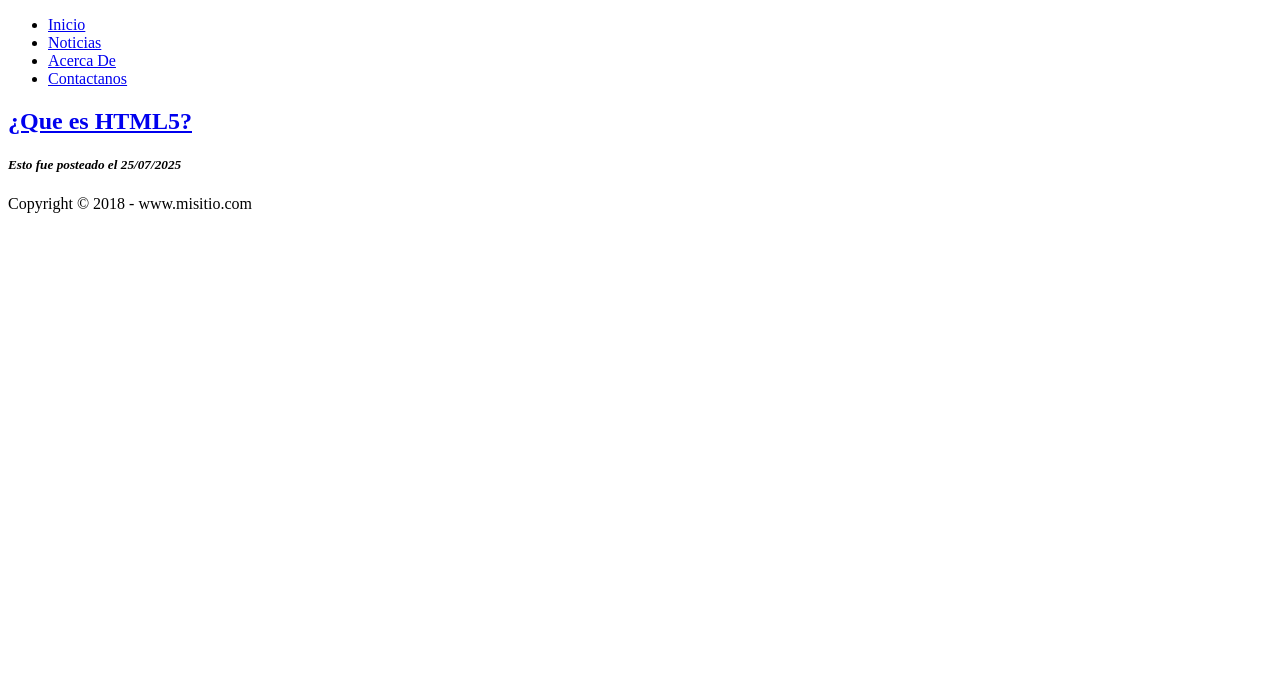
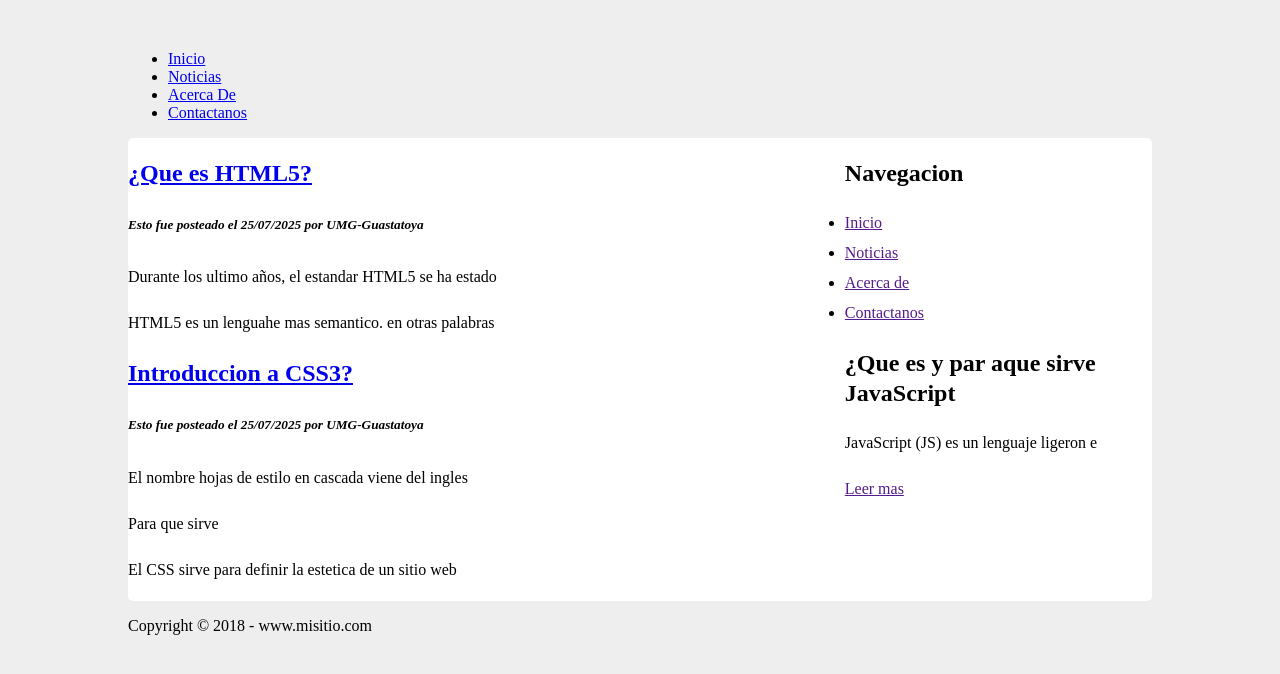
Before and after one commit to Josuemart555/WebPageHtml-CSS3, a plain HTML site: page View/index.html in a window 1280 px wide. Drawn offline with Linux system fonts and the light colour scheme.

Commit message:
second commit

```diff
--- /dev/null
+++ b/Content/estilo1.css
@@ -0,0 +1,19 @@
+body {
+    clear: both;
+    margin: 50px auto;
+    width: 80%;
+    text-align: left;
+    background-color: #EEE;
+}
+
+.Main {
+    background-color: #FFF;
+    border-radius: 5px;
+    overflow: hidden;
+    line-height: 30px;
+}
+
+.content {
+    width: 70%;
+    float: left;
+}
--- a/View/index.html
+++ b/View/index.html
@@ -6,6 +6,8 @@
     <meta name="viewport" content="width=device-width, initial-scale=1.0">
     <meta name="description" content="Mi primer pagina web css3">
     <meta name="keywords" content="HTML5. CSS3, Web, Diseño web, UMG">
+
+    <link rel="stylesheet" href="../Content/estilo1.css">
 
     <style>
 
@@ -39,10 +41,44 @@
                     <h2><a href="#">¿Que es HTML5?</a></h2>
                 </header>
                 <footer>
-                    <h5><i>Esto fue posteado el 25/07/2025</i></h5>
+                    <h5><i>Esto fue posteado el 25/07/2025 por UMG-Guastatoya</i></h5>
                 </footer>
+                <content>
+                    <p>Durante los ultimo años, el estandar HTML5 se ha estado</p>
+                    <p>HTML5 es un lenguahe mas semantico. en otras palabras</p>
+                </content>
+            </article>
+            <article class="Bottom">
+                <header>
+                    <h2><a href="#">Introduccion a CSS3?</a></h2>
+                </header>
+                <footer>
+                    <h5><i>Esto fue posteado el 25/07/2025 por UMG-Guastatoya</i></h5>
+                </footer>
+                <content>
+                    <p>El nombre hojas de estilo en cascada viene del ingles</p>
+                    <p>Para que sirve</p>
+                    <p>El CSS sirve para definir la estetica de un sitio web </p>
+                </content>
             </article>
         </div>
+
+        <aside class="top-sidebar">
+            <h2>Navegacion</h2>
+            <ul class="navigation">
+                <li><a href="">Inicio</a></li>
+                <li><a href="">Noticias</a></li>
+                <li><a href="">Acerca de</a></li>
+                <li><a href="">Contactanos</a></li>
+            </ul>
+        </aside>
+        <aside class="bottom-sidebar">
+            <div class="featured">
+                <h2>¿Que es y par aque sirve JavaScript</h2>
+                <p>JavaScript  (JS) es un lenguaje ligeron e </p>
+                <a href="">Leer mas</a>
+            </div>
+        </aside>
     </div>
 
     <footer class="pageFooter">
```
